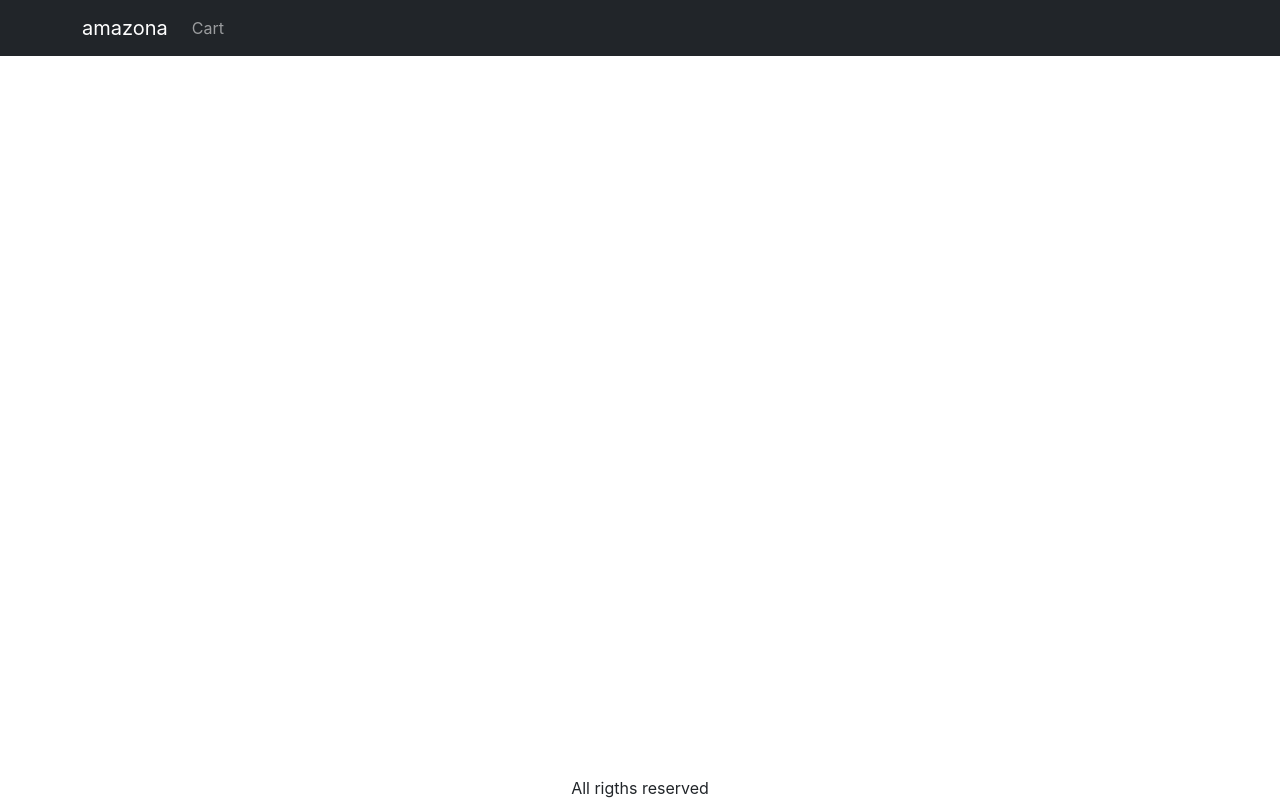
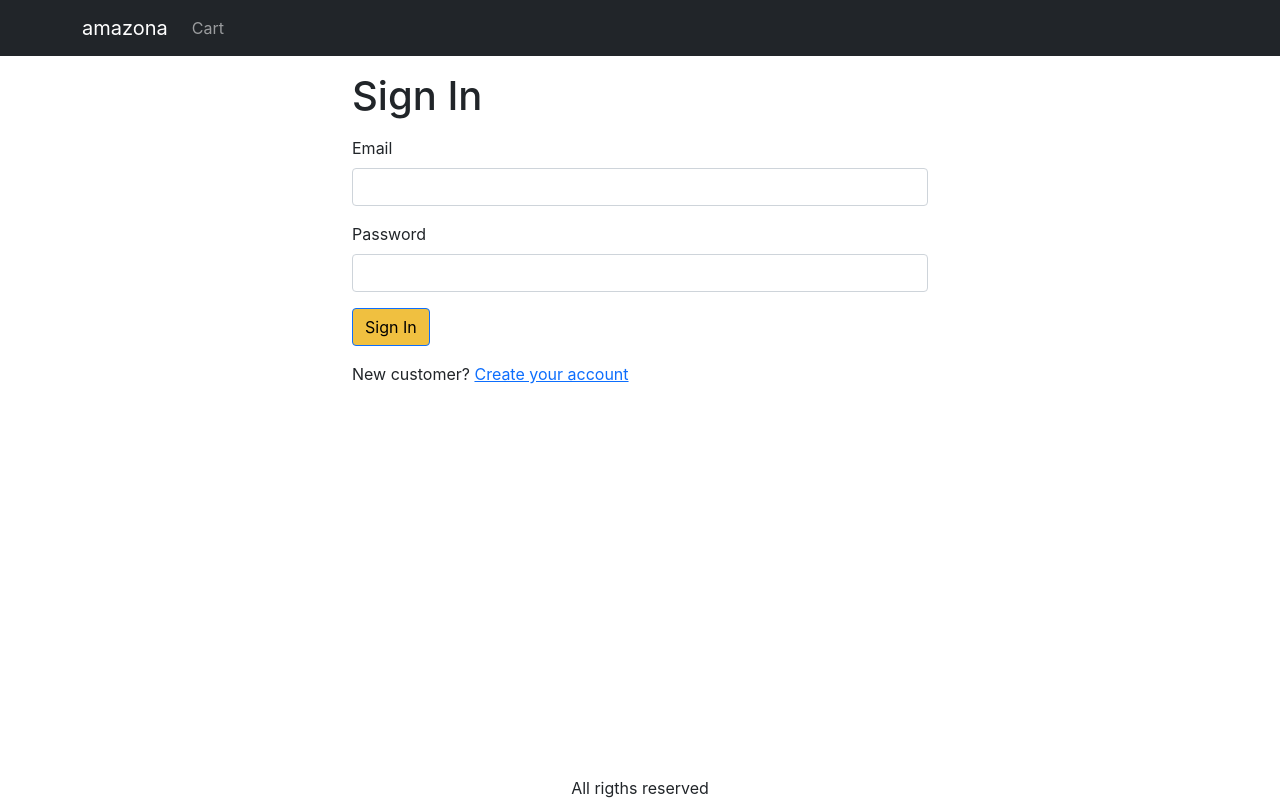
Before and after one commit to GiovanniGiannitto/mern-amazona, a React (Create React App) app in the folder frontend/: page /signin in a window 1280 px wide. Built offline with nearby package versions, Linux system fonts and the light colour scheme.

Commit message:
Video-18-Create-Sign-in-Screen

```diff
--- a/frontend/src/App.js
+++ b/frontend/src/App.js
@@ -10,6 +10,7 @@ import Nav from "react-bootstrap/esm/Nav";
 import { useContext } from "react";
 import { Store } from "./Store";
 import CartScreen from "./screens/CartScreen";
+import SigninScreen from "./screens/SigninScreen";
 
 function App() {
   const { state } = useContext(Store);
@@ -42,6 +43,7 @@ function App() {
             <Routes>
               <Route path="/product/:slug" element={<ProductScreen />} />
               <Route path="/cart" element={<CartScreen />} />
+              <Route path="/signin" element={<SigninScreen />} />
               <Route path="/" element={<HomeScreen />} />
             </Routes>
           </Container>
--- a/frontend/src/index.css
+++ b/frontend/src/index.css
@@ -51,3 +51,7 @@ main {
 .img-thumbnail {
   height: 80px;
 }
+
+.small-container {
+  max-width: 600px;
+}
--- /dev/null
+++ b/frontend/src/screens/SigninScreen.js
@@ -0,0 +1,36 @@
+import Button from "react-bootstrap/Button";
+import Container from "react-bootstrap/Container";
+import Form from "react-bootstrap/Form";
+import { Helmet } from "react-helmet-async";
+import { Link, useLocation } from "react-router-dom";
+
+export default function SigninScreen() {
+  const { search } = useLocation();
+  const redirectInUrl = new URLSearchParams(search).get("redirect");
+  const redirect = redirectInUrl ? redirectInUrl : "/";
+  return (
+    <Container className="small-container">
+      <Helmet>
+        <title>Sign In</title>
+      </Helmet>
+      <h1 className="my-3">Sign In</h1>
+      <Form>
+        <Form.Group className="mb-3" controlId="email">
+          <Form.Label>Email</Form.Label>
+          <Form.Control type="email" required />
+        </Form.Group>
+        <Form.Group className="mb-3" controlId="password">
+          <Form.Label>Password</Form.Label>
+          <Form.Control type="password" required />
+        </Form.Group>
+        <div className="mb-3">
+          <Button type="submit">Sign In</Button>
+        </div>
+        <div className="mb-3">
+          New customer?{" "}
+          <Link to={`/signup?redirect=${redirect}`}>Create your account</Link>
+        </div>
+      </Form>
+    </Container>
+  );
+}
```
